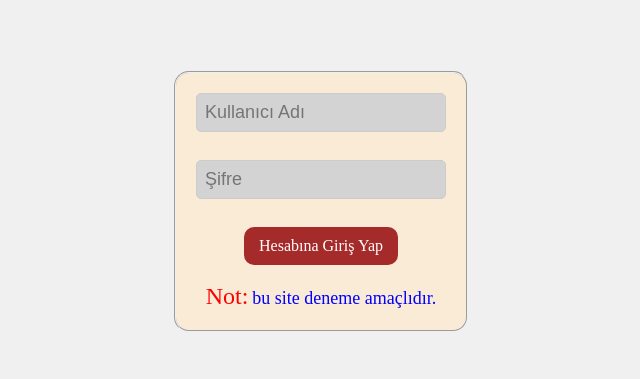
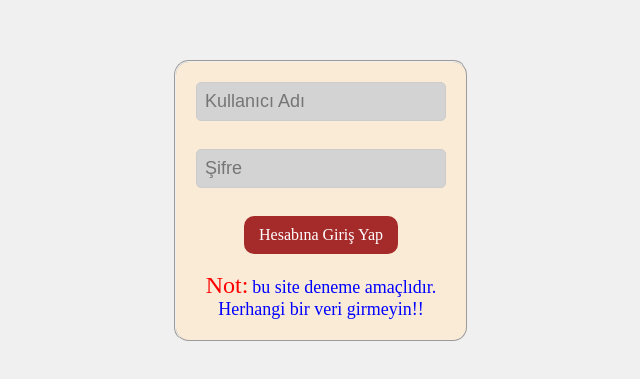
Before and after one commit to Game840/deneme, a plain HTML site: page index.html in a window 1280 px wide. Shown: the part 199-578 px from the top of the page, without its empty margins (319-959 px from the left). Drawn offline with Linux system fonts and the light colour scheme.

Commit message:
Modify warning message in index.html
Updated the note to inform users not to enter any data.

```diff
--- a/index.html
+++ b/index.html
@@ -14,7 +14,7 @@
             <input type="password" placeholder="Şifre"><br><br>
             <a href="Yakındageliyor.html" class="Giriş"> Hesabına Giriş Yap </a>
             <a href="Şifremiunuttun.html"> </a> <br><br>
-            <label class="label1"> Not:</label> <label class="label2">bu site deneme amaçlıdır.</label>
+            <label class="label1"> Not:</label> <label class="label2">bu site deneme amaçlıdır. Herhangi bir veri girmeyin!!</label>
         </fieldset>
     </form>
 </body>
```
